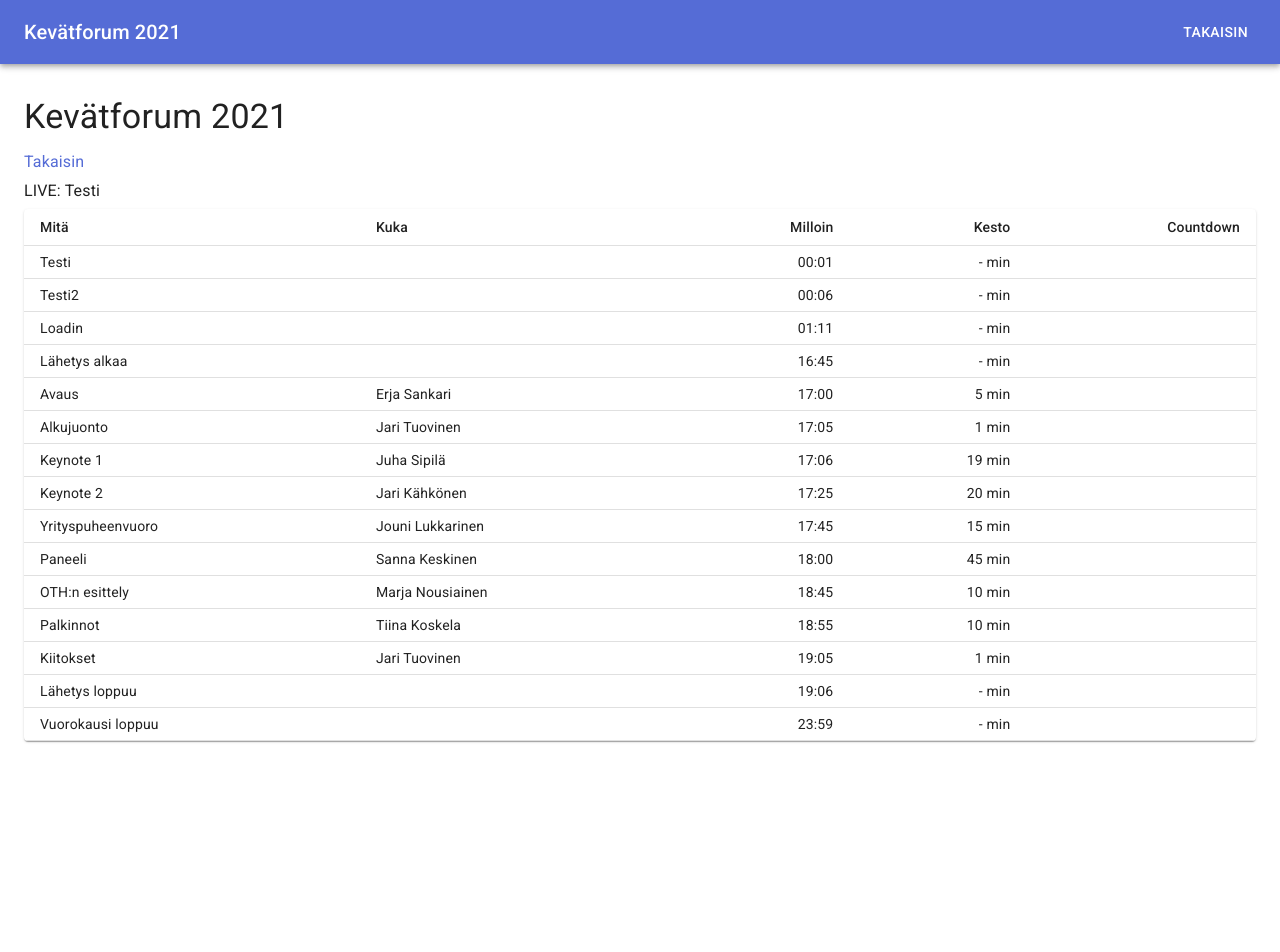
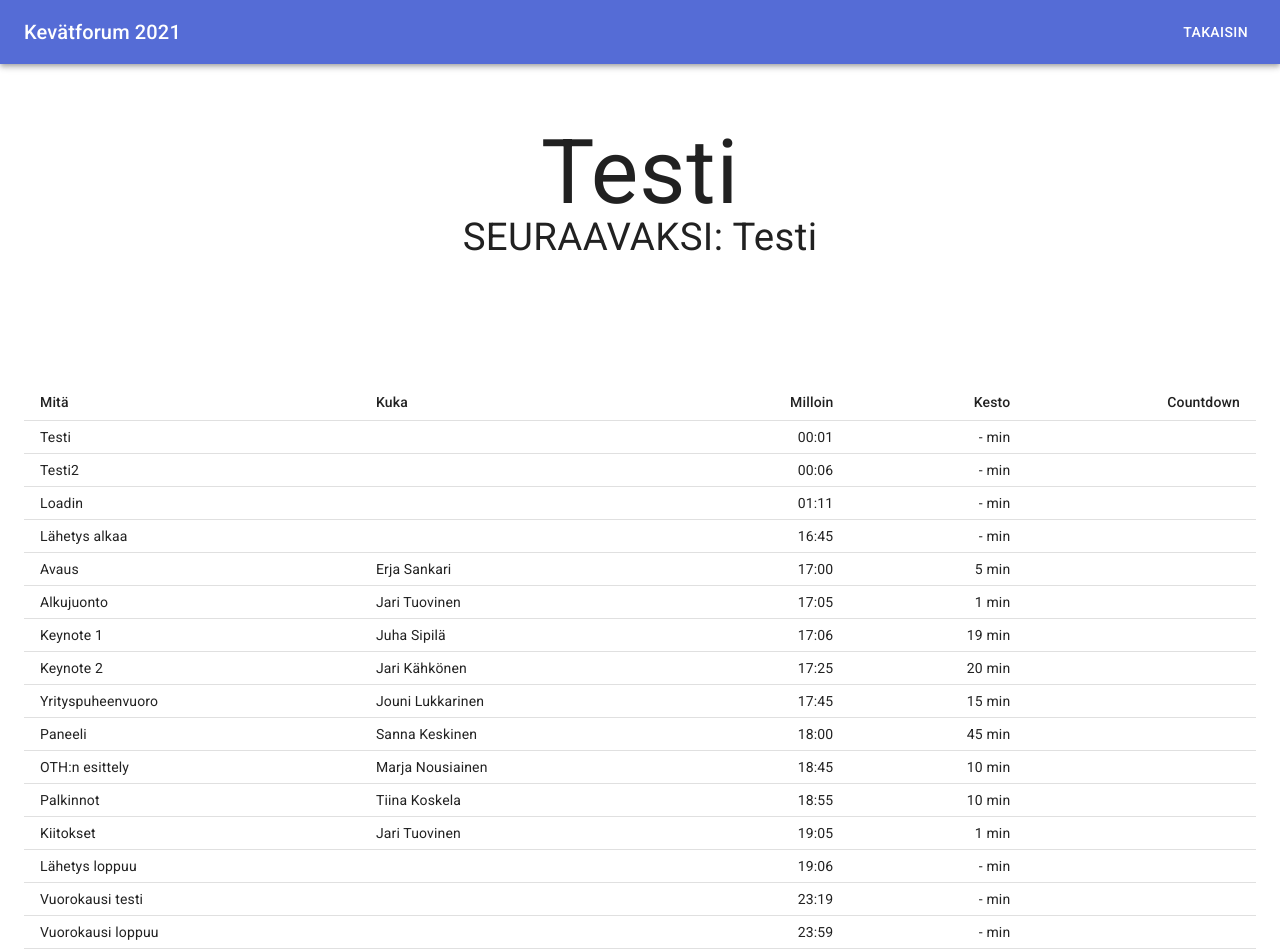
Before and after one commit to oskarijarvelin/next-stage, a Next.js app: page /show in a window 1280 px wide. Shown: the top 952 px of the page. Before the commit the page ends 800 px from the top, so only its background shows below. Built offline with nearby package versions, Linux system fonts and the light colour scheme.

Commit message:
Updated show-file

```diff
--- a/pages/show.js
+++ b/pages/show.js
@@ -1,17 +1,9 @@
 import { useState, useEffect } from 'react';
-import { AppBar, Toolbar, Container, Typography, Box, Button } from '@material-ui/core'
+import { AppBar, Toolbar, Container, Typography, Box, Button, Table, TableBody, TableCell, TableContainer, TableHead, TableRow, Paper } from '@material-ui/core'
+import { makeStyles } from '@material-ui/core/styles';
 import Link from '../src/Link'
 import Moment from 'react-moment'
 import moment from 'moment'
-
-import { makeStyles } from '@material-ui/core/styles';
-import Table from '@material-ui/core/Table';
-import TableBody from '@material-ui/core/TableBody';
-import TableCell from '@material-ui/core/TableCell';
-import TableContainer from '@material-ui/core/TableContainer';
-import TableHead from '@material-ui/core/TableHead';
-import TableRow from '@material-ui/core/TableRow';
-import Paper from '@material-ui/core/Paper';
 
 const useStyles = makeStyles({
     title: {
@@ -22,6 +14,21 @@ const useStyles = makeStyles({
     },
     buttonTop: {
         color: '#FFF',
+    },
+    live: {
+        fontSize: '7vw',
+        lineHeight: 1,
+        textAlign: 'center',
+    },
+    countdown: {
+        fontSize: '24vw',
+        lineHeight: 1.2,
+        textAlign: 'center',
+    },
+    next: {
+        fontSize: '3vw',
+        lineHeight: 1,
+        textAlign: 'center',
     }
 })
 
@@ -44,6 +51,7 @@ const rows = [
     createData('Palkinnot', 'Tiina Koskela', '18:55', 10),
     createData('Kiitokset', 'Jari Tuovinen', '19:05', 1),
     createData('Lähetys loppuu', '', '19:06', '-'),
+    createData('Vuorokausi testi', '', '23:19', '-'),
     createData('Vuorokausi loppuu', '', '23:59', '-'),
 ]
 
@@ -51,8 +59,10 @@ export default function Index() {
     const classes = useStyles()
     const [time, setTime] = useState( new Date() )
     const [live, setLive] = useState( 0 )
+    const [next, setNext] = useState( 0 )
 
-    let today = moment().format('YYYY-MM-DD')
+    const today = moment().format('YYYY-MM-DD')
+    //const today = '2021-05-19'
 
     useEffect(() => {
         setInterval(() => {
@@ -64,18 +74,21 @@ export default function Index() {
 
     function setCurrent( date ) {
         for ( let i = 0; i < rows.length; i++) {
-            if ( moment(today + 'T' + rows[i].milloin + '+0300') > moment(date) && i > 0) {
-                setLive(i - 1)
+            if ( moment(today + 'T' + rows[i].milloin + '+0300') > moment(date) ) {
+                if ( i > 0) {
+                    setLive(i - 1)
+                    setNext(i)
+                } else {
+                    setNext(0)
+                }
                 break
             }
         }
     }
 
-
-
     const cdFilter = (d) => {
         if ( d.charAt(0) == '-' && d.length < 10 ) {
-            return d.toUpperCase();
+            return d.toUpperCase().substring(1);
         } else {
             return '';
         }
@@ -94,21 +107,22 @@ export default function Index() {
                     </Link>
                 </Toolbar>
             </AppBar>
+            <Container maxWidth="false">
+                <Box mt={8} mb={16}>
+                    <Typography className={classes.live}>
+                        {rows[live].mita}
+                    </Typography>
+                    <Typography className={classes.countdown}>
+                        <Moment date={today + 'T' + rows[next].milloin + '+0300'}  filter={cdFilter} format="HH:mm:ss" durationFromNow />
+                    </Typography>
+                    <Typography className={classes.next}>
+                        SEURAAVAKSI: {rows[next].mita}
+                    </Typography>
+                </Box>
+            </Container>
             <Container maxWidth="lg">
-                <Box my={4}>
-                    <Typography variant="h4" component="h1" gutterBottom>
-                        Kevätforum 2021
-                    </Typography>
-
-                    <Typography gutterBottom>
-                        <Link href="/">Takaisin</Link>
-                    </Typography>
-
-                    <Typography gutterBottom>
-                        LIVE: {rows[live].mita}
-                    </Typography>
-
-                    <TableContainer component={Paper}>
+                <Box mb={8}>
+                    <TableContainer>
                         <Table className={classes.table} size="small" aria-label="simple table">
                             <TableHead>
                                 <TableRow>
```
